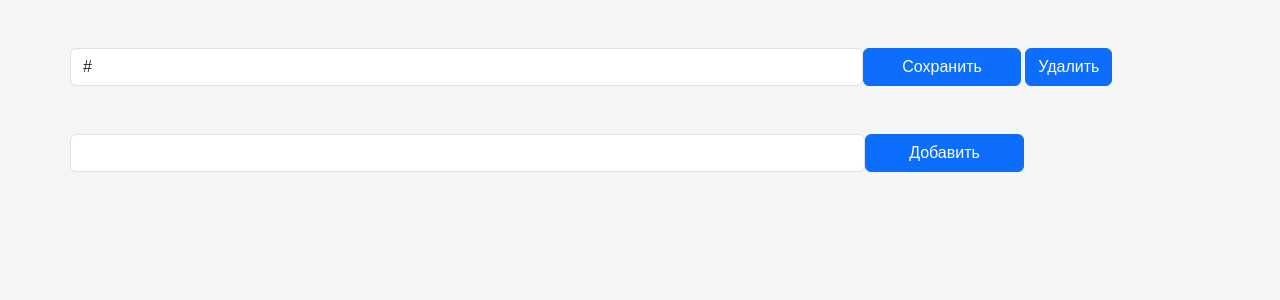
After one commit to w0rng/rss-feed, a Flask app: page /feeds in a window 1280 px wide. The commit adds this page. Shown: the top 300 px of the page. Run offline with Flask 3, Linux system fonts and the light colour scheme; tables that the repository leaves empty hold one stand-in row (values such as "Sample post").

Commit message:
add autoupdate and delete feeds

```diff
--- a/app.py
+++ b/app.py
@@ -2,9 +2,6 @@ from datetime import datetime
 from random import choices
 from string import ascii_letters, digits
 
-import requests
-import urllib3
-from feedparser import parse
 from flask import Flask, render_template, make_response, request
 from turbo_flask import Turbo
 
@@ -25,7 +22,7 @@ def feed():
     read = Read.select().where(Read.user == user)
     read = [read.article.id for read in read]
     articles = Article.select().where(Article.id.not_in(read)).order_by(
-        Article.created_at.desc())
+        Article.created_at.desc()).limit(100)
     for article in articles:
         article.paragraphs = article.paragraphs.split('__')
         article.tags = article.tags.split('__')
@@ -39,6 +36,7 @@ def article(article_id: int):
     article = Article.get(id=article_id)
     article.paragraphs = article.paragraphs.split('__')
     article.tags = article.tags.split('__')
+    article.count_read = Read.select().where(Read.article == article).count()
     return render_template('article.html', article=article)
 
 
@@ -55,35 +53,24 @@ def read_article(article_id: int):
     return 'OK'
 
 
-def new_article(url: str, feed: int):
-    domain = urllib3.util.parse_url(url).host
-    summery = requests.get(f'https://functions.yandexcloud.net/d4et1vtk7puk3hij7th2?url={url}').json()
-    newspaper = requests.get(f'https://functions.yandexcloud.net/d4e09pp7rcsn53mvf23j?url={url}').json()
-    tags = [domain]
-    paragraphs = '__'.join(summery['paragraphs'])
-    tags = '__'.join(tags)
-    return Article.create(url=url, title=summery['title'], paragraphs=paragraphs, image=newspaper['image'],
-                          tags=tags, feed=feed, created_at=datetime.now())
+@app.route('/feeds')
+def feeds():
+    return render_template('feeds.html', feeds=Feed.select())
 
 
-@app.route('/feed/<int:feed>/update')
-def update_feed(feed: int):
-    feed = Feed.get(id=feed)
-    articles = parse(feed.url)['entries']
-    for article in articles:
-        try:
-            Article.get(url=article.link)
-        except Article.DoesNotExist:
-            new_article(article.link, feed.id)
-    return 'OK'
+@app.route('/feeds/create', methods=['post'])
+def new_feed():
+    url = request.form.get('url')
+    if url:
+        Feed.create(url=url)
+    return render_template('feeds.html', feeds=Feed.select())
 
 
-@app.route('/feed/add', methods=['POST'])
-def add_feed():
-    url = request.json['url']
-    feed = Feed.create(url=url)
-    update_feed(feed.id)
-    return 'OK'
+@app.route('/feeds/<int:feed_id>/delete', methods=['post'])
+def delete_feed(feed_id: int):
+    Article.delete().where(Article.feed == feed_id).execute()
+    Feed.get(id=feed_id).delete_instance()
+    return render_template('feeds.html', feeds=Feed.select())
 
 
 if __name__ == '__main__':
--- a/docker-compose.yml
+++ b/docker-compose.yml
@@ -7,3 +7,9 @@ services:
       - "80:80"
     volumes:
       - ./db:/app/db
+
+  scheduler:
+    build: .
+    command: [ "python","-u", "scheduler.py" ]
+    volumes:
+      - ./db:/app/db
--- a/models.py
+++ b/models.py
@@ -1,4 +1,9 @@
+from datetime import datetime
+
 import peewee as pw
+import requests
+import urllib3
+from feedparser import parse
 
 db = pw.SqliteDatabase('db/my_database.db')
 
@@ -11,6 +16,14 @@ class BaseModel(pw.Model):
 class Feed(BaseModel):
     url = pw.CharField(unique=True)
 
+    def upgrade(self):
+        articles = parse(self.url)['entries']
+        for article in articles:
+            try:
+                Article.get(url=article.link)
+            except Article.DoesNotExist:
+                Article.parse(article.link, self.id)
+
 
 class Article(BaseModel):
     url = pw.CharField(unique=True)
@@ -21,6 +34,19 @@ class Article(BaseModel):
     feed = pw.ForeignKeyField(Feed, backref='articles')
     created_at = pw.DateTimeField()
 
+    @classmethod
+    def parse(cls, url: str, feed: int):
+        domain = urllib3.util.parse_url(url).host
+        summery = requests.get(f'https://functions.yandexcloud.net/d4et1vtk7puk3hij7th2?url={url}').json()
+        if 'paragraphs' not in summery:
+            return
+        newspaper = requests.get(f'https://functions.yandexcloud.net/d4e09pp7rcsn53mvf23j?url={url}').json()
+        tags = [domain]
+        paragraphs = '__'.join(summery['paragraphs'])
+        tags = '__'.join(tags)
+        return Article.create(url=url, title=summery['title'], paragraphs=paragraphs, image=newspaper['image'],
+                              tags=tags, feed=feed, created_at=datetime.now())
+
 
 class Read(BaseModel):
     article = pw.ForeignKeyField(Article, backref='reads')
--- a/templates/article.html
+++ b/templates/article.html
@@ -66,11 +66,14 @@
             <div class="card mb-5" id="{{ article.id }}">
                 <div class="position-relative">
                     <img src="{{ article.image }}" class="card-img-top">
-                    <div class="d-grid gap-2 d-md-block badge-on-image">
+                    <div class="position-absolute bottom-0 start-0">
                         {% for tag in article.tags %}
                             <span class="badge bg-secondary col">{{ tag }}</span>
                         {% endfor %}
                     </div>
+                    <span class="badge bg-primary position-absolute bottom-0 end-0">
+                                Просмотры: {{ article.count_read }}
+                        </span>
                 </div>
                 <div class="card-body">
                     <h2 class="card-title mb-4">{{ article.title }}</h2>
--- /dev/null
+++ b/templates/feeds.html
@@ -0,0 +1,42 @@
+<!DOCTYPE html>
+
+<html lang="ru">
+<head>
+    <meta http-equiv="Content-Type" content="text/html; charset=UTF-8">
+    <link href="https://cdn.jsdelivr.net/npm/bootstrap@5.3.2/dist/css/bootstrap.min.css" rel="stylesheet"
+          integrity="sha384-T3c6CoIi6uLrA9TneNEoa7RxnatzjcDSCmG1MXxSR1GAsXEV/Dwwykc2MPK8M2HN" crossorigin="anonymous">
+
+    <style>
+        body {
+            background-color: #f5f5f5;
+            font-family: Arial, sans-serif;
+        }
+    </style>
+
+</head>
+<body>
+
+
+<div class="container cards-group mt-5">
+    {% for feed in feeds %}
+        <div class="row g-3">
+            <form class="mb-5 col-10" action="/feeds/{{ feed.id }}/update" method="post">
+                <div class="row">
+                    <input value="{{ feed.url }}" class="form-control col" name="url">
+                    <button class="btn btn-primary col-2" type="submit">Сохранить</button>
+                </div>
+            </form>
+            <form class="mb-5 col-2" action="/feeds/{{ feed.id }}/delete" method="post">
+                <button class="btn btn-primary" type="submit">Удалить</button>
+            </form>
+        </div>
+    {% endfor %}
+    <form class="mb-5 col-10" action="/feeds/create" method="post">
+        <div class="row">
+            <input class="form-control col" name="url">
+            <button class="btn btn-primary col-2" type="submit">Добавить</button>
+        </div>
+    </form>
+</div>
+</body>
+</html>
```
Also changed, not shown: scheduler.py (added, +28 -0 lines), 1 other file.
